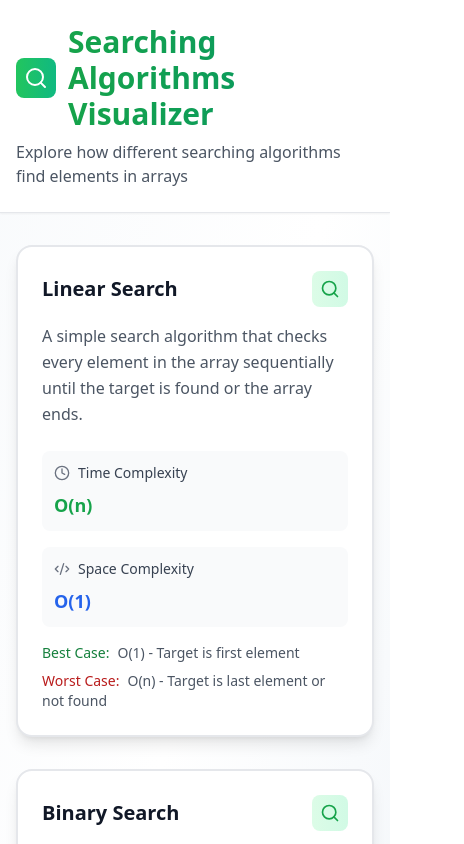
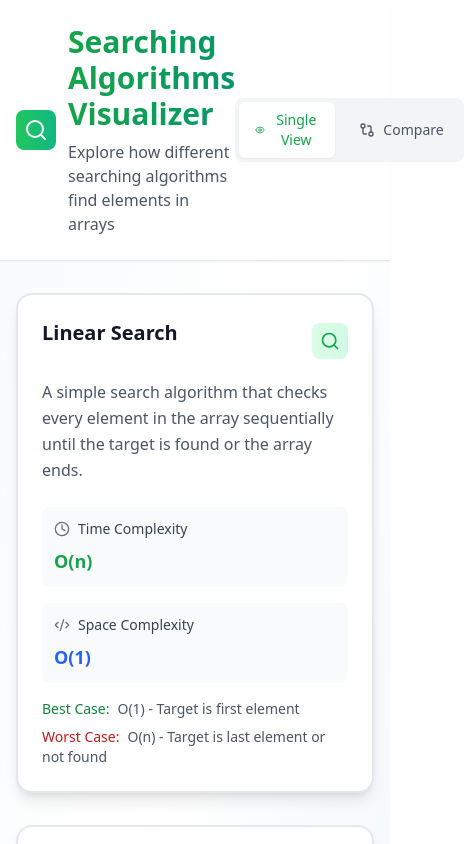
Before and after one commit to shaizmd/DecodeDsa, a React (Create React App) app: page /searching in a window 390 px wide. Shown: the top 844 px of the page, 464 px wide, since content can reach past the window. Built offline with nearby package versions, Linux system fonts and the light colour scheme.

Commit message:
Feat: Add comparison mode for searching and fix input parsing

```diff
--- /dev/null
+++ b/src/components/ParallelSearchingVisualizer.tsx
@@ -0,0 +1,39 @@
+import React from 'react';
+import SearchingVisualizer from './SearchingVisualizer';
+
+// This is the "rulebook" for the props. We are telling TypeScript
+// that this component MUST receive an inputArray and a targetValue.
+interface ParallelSearchingVisualizerProps {
+  inputArray: string;
+  targetValue: number;
+}
+
+const ParallelSearchingVisualizer: React.FC<ParallelSearchingVisualizerProps> = ({ inputArray, targetValue }) => {
+  return (
+    <div className="grid grid-cols-1 lg:grid-cols-2 gap-8">
+
+      {/* Left Panel: Always shows Linear Search */}
+      <div className="bg-gray-50 rounded-lg p-4 border">
+        <h3 className="text-lg font-bold text-center mb-4 text-gray-800">Linear Search</h3>
+        <SearchingVisualizer
+          algorithm="Linear Search"
+          inputArray={inputArray}
+          targetValue={targetValue}
+        />
+      </div>
+
+      {/* Right Panel: Always shows Binary Search */}
+      <div className="bg-gray-50 rounded-lg p-4 border">
+        <h3 className="text-lg font-bold text-center mb-4 text-gray-800">Binary Search</h3>
+        <SearchingVisualizer
+          algorithm="Binary Search"
+          inputArray={inputArray}
+          targetValue={targetValue}
+        />
+      </div>
+
+    </div>
+  );
+};
+
+export default ParallelSearchingVisualizer;
--- a/src/components/SearchingVisualizer.tsx
+++ b/src/components/SearchingVisualizer.tsx
@@ -74,7 +74,7 @@ const SearchingVisualizer: React.FC<SearchingVisualizerProps> = ({ algorithm, in
 
   useEffect(() => {
     const array = inputArray
-      .split(" ")
+      .split(/[\s,]+/).filter(n => n)
       .map(Number)
       .filter((n) => !isNaN(n))
     const newSteps = generateSteps(algorithm, array, targetValue)
--- a/src/components/SortingVisualizer.tsx
+++ b/src/components/SortingVisualizer.tsx
@@ -471,7 +471,7 @@ const SortingVisualizer: React.FC<SortingVisualizerProps> = ({ algorithm, inputA
 
   useEffect(() => {
     const array = inputArray
-      .split(" ")
+      .split(/[\s,] +/).filter(n=>n)
       .map(Number)
       .filter((n) => !isNaN(n))
     const newSteps = generateSteps(algorithm, array)
--- a/src/pages/SearchingAlgorithmsPage.tsx
+++ b/src/pages/SearchingAlgorithmsPage.tsx
@@ -1,6 +1,7 @@
 import React, { useState } from 'react';
-import { Search, Clock, Code2 } from 'lucide-react';
+import { Search, Clock, Code2, GitCompare, Eye } from 'lucide-react';
 import SearchingVisualizer from '../components/SearchingVisualizer';
+import ParallelSearchingVisualizer from '../components/ParallelSearchingVisualizer';
 
 interface SearchingAlgorithm {
   name: string;
@@ -32,9 +33,11 @@ const searchingAlgorithms: SearchingAlgorithm[] = [
 
 function SearchingAlgorithmsPage() {
   const [selectedAlgorithm, setSelectedAlgorithm] = useState<SearchingAlgorithm | null>(null);
+  const [selectedAlgorithm2, setSelectedAlgorithm2] = useState<SearchingAlgorithm | null>(null);
   const [inputArray, setInputArray] = useState<string>('');
   const [targetValue, setTargetValue] = useState<string>('');
   const [showVisualization, setShowVisualization] = useState(false);
+  const [comparisonMode, setComparisonMode] = useState(false);
 
   const handleAlgorithmSelect = (algorithm: SearchingAlgorithm) => {
     setSelectedAlgorithm(algorithm);
@@ -52,7 +55,16 @@ function SearchingAlgorithmsPage() {
    const handleInputSubmit = (e: React.FormEvent) => {
     e.preventDefault();
     if (inputArray.trim() && targetValue.trim()) {
+      // In comparison mode, both must be selected
+      if (comparisonMode) {
+        if (selectedAlgorithm && selectedAlgorithm2) {
           setShowVisualization(true);
+        } else {
+          alert('Please select two algorithms to compare.');
+        }
+      } else {
+        setShowVisualization(true);
+      }
     }
   };
 
@@ -60,17 +72,42 @@ function SearchingAlgorithmsPage() {
      <div className="min-h-screen bg-gradient-to-br from-slate-50 via-white to-slate-100">
       <header className="bg-white shadow-sm border-b">
         <div className="max-w-7xl mx-auto py-6 px-4 sm:px-6 lg:px-8">
+          <div className="flex items-center justify-between">
             <div className="flex items-center space-x-3">
               <div className="p-2 bg-gradient-to-r from-green-500 to-emerald-500 rounded-lg">
                 <Search className="w-6 h-6 text-white" />
               </div>
+              <div>
                 <h1 className="text-3xl font-bold bg-gradient-to-r from-green-600 to-emerald-600 bg-clip-text text-transparent">
                   Searching Algorithms Visualizer
                 </h1>
+                <p className="mt-2 text-gray-600">
+                  {comparisonMode ? "Compare Linear Search vs. Binary Search" : "Explore how different searching algorithms find elements in arrays"}
+                </p>
               </div>
-          <p className="mt-2 text-gray-600">
-            Explore how different searching algorithms find elements in arrays
-          </p>
+            </div>
+
+            <div className="flex items-center space-x-2 bg-gray-100 rounded-lg p-1">
+              <button
+                onClick={() => setComparisonMode(false)}
+                className={`flex items-center space-x-2 px-4 py-2 rounded-md transition-all ${
+                  !comparisonMode ? "bg-white shadow-sm text-green-600" : "text-gray-600 hover:text-gray-800"
+                }`}
+              >
+                <Eye className="w-4 h-4" />
+                <span className="text-sm font-medium">Single View</span>
+              </button>
+              <button
+                onClick={() => setComparisonMode(true)}
+                className={`flex items-center space-x-2 px-4 py-2 rounded-md transition-all ${
+                  comparisonMode ? "bg-white shadow-sm text-emerald-600" : "text-gray-600 hover:text-gray-800"
+                }`}
+              >
+                <GitCompare className="w-4 h-4" />
+                <span className="text-sm font-medium">Compare</span>
+              </button>
+            </div>
+          </div>
         </div>
       </header>
 
@@ -80,17 +117,53 @@ function SearchingAlgorithmsPage() {
             <div
               key={algorithm.name}
                 className={`bg-white rounded-2xl shadow-lg hover:shadow-xl transition-all duration-300 cursor-pointer border-2 transform hover:-translate-y-1 ${
-                selectedAlgorithm?.name === algorithm.name
-                  ? 'border-green-500 ring-2 ring-green-200'
-                  : 'border-gray-200 hover:border-green-300'
+                  comparisonMode
+                    ? selectedAlgorithm?.name === algorithm.name
+                      ? "border-green-500 ring-2 ring-green-200"
+                      : selectedAlgorithm2?.name === algorithm.name
+                      ? "border-purple-600 ring-2 ring-purple-200"
+                      : "border-gray-200 hover:border-green-300"
+                    : selectedAlgorithm?.name === algorithm.name
+                    ? "border-green-500 ring-2 ring-green-200"
+                    : "border-gray-200 hover:border-green-300"
                 }`}
-              onClick={() => handleAlgorithmSelect(algorithm)}
+              onClick={() =>{
+                if(comparisonMode){
+                  if(!selectedAlgorithm){
+                    setSelectedAlgorithm(algorithm)
+                  }
+                  else if(!selectedAlgorithm2 &&  algorithm.name !== selectedAlgorithm.name)
+                    setSelectedAlgorithm2(algorithm)
+                  else if(selectedAlgorithm.name === algorithm.name)
+                    setSelectedAlgorithm(null);
+                  else if(selectedAlgorithm2?.name === algorithm.name)
+                    setSelectedAlgorithm2(null);
+                  else
+                    setSelectedAlgorithm2(algorithm);
+                }
+                else
+                  handleAlgorithmSelect(algorithm);
+              } }
             >
-              <div className="p-6">
+            <div className = "p-6">
               <div className="flex items-center justify-between mb-4">
-                  <h3 className="text-xl font-bold text-gray-900">{algorithm.name}</h3>
+                <h3 className="text-xl font-bold text-gray-900 mb-4">{algorithm.name}</h3>
+              <div className="flex items-center space-x-2">
+                {/* Badge for Algorithm 1 */}
+                {comparisonMode && selectedAlgorithm?.name === algorithm.name && (
+                  <div className="px-2 py-1 bg-green-100 text-green-800 text-xs font-medium rounded">
+                    Algorithm 1
+                  </div>
+                )}
+                {/* Badge for Algorithm 2 */}
+                {comparisonMode && selectedAlgorithm2?.name === algorithm.name && (
+                  <div className="px-2 py-1 bg-purple-100 text-purple-800 text-xs font-medium rounded">
+                    Algorithm 2
+                  </div>
+                )}
                 <div className="p-2 bg-gradient-to-r from-green-100 to-emerald-100 rounded-lg">
                   <Search className="w-5 h-5 text-green-600" />
+                </div>
               </div>
             </div>
 
@@ -133,7 +206,7 @@ function SearchingAlgorithmsPage() {
           <div className="bg-white rounded-2xl shadow-lg border border-gray-200">
             <div className="p-6">
               <h3 className="text-xl font-bold text-gray-900 mb-4">
-                Visualize {selectedAlgorithm.name}
+                 {comparisonMode ? "Compare Searching Algorithms" : `Visualize ${selectedAlgorithm.name}`}
               </h3>
 
               {selectedAlgorithm.name === 'Binary Search' && (
@@ -180,17 +253,25 @@ function SearchingAlgorithmsPage() {
                   className="w-full md:w-auto inline-flex items-center justify-center px-6 py-3 bg-gradient-to-r from-green-600 to-emerald-600 text-white font-semibold rounded-lg shadow-lg hover:from-green-700 hover:to-emerald-700 focus:outline-none focus:ring-2 focus:ring-offset-2 focus:ring-green-500 transition-all duration-200 transform hover:-translate-y-0.5"
                 >
                   <Search className="w-5 h-5 mr-2" />
-                  Start Search Visualization
+                   {comparisonMode ? "Start Comparison" : "Start Search Visualization"}
                 </button>
               </form>
 
               {showVisualization && (
                 <div className="mt-8 border-t pt-8">
+                  {comparisonMode && selectedAlgorithm2 ? (
+                    // ---> THIS IS WHERE IT IS CALLED <---
+                    <ParallelSearchingVisualizer
+                      inputArray={inputArray}
+                      targetValue={parseInt(targetValue)}
+                    />
+                  ) : !comparisonMode && selectedAlgorithm ? (
                     <SearchingVisualizer
                       algorithm={selectedAlgorithm.name}
                       inputArray={inputArray}
                       targetValue={parseInt(targetValue)}
                     />
+                  ) : null}
                 </div>
               )}
             </div>
```
Lines whose indentation alone changed are shown as unchanged.
